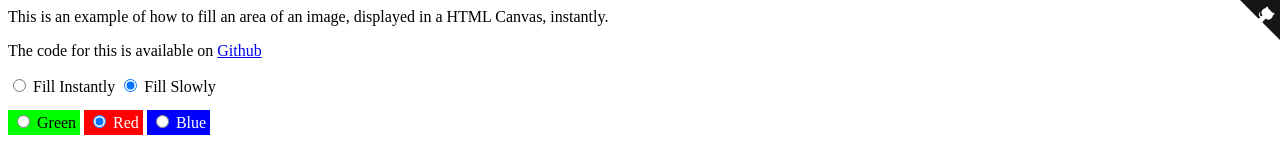
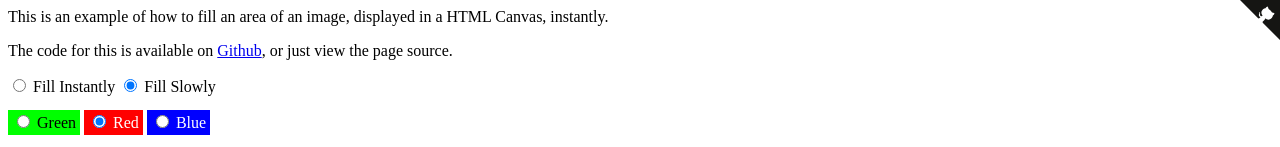
Before and after one commit to shaneosullivan/example-canvas-fill, a plain HTML site: page index.html in a window 1280 px wide. Shown: the top 147 px of the page. Drawn offline with Linux system fonts and the light colour scheme.

Commit message:
Small text change

```diff
--- a/index.html
+++ b/index.html
@@ -10,7 +10,8 @@
     </p>
     <p>
       The code for this is available on
-      <a href="https://github.com/shaneosullivan/example-canvas-fill" target="_blank">Github</a>
+      <a href="https://github.com/shaneosullivan/example-canvas-fill" target="_blank">Github</a>,
+      or just view the page source.
     </p>
     <div>
       <form id="speedForm" action="">
```
